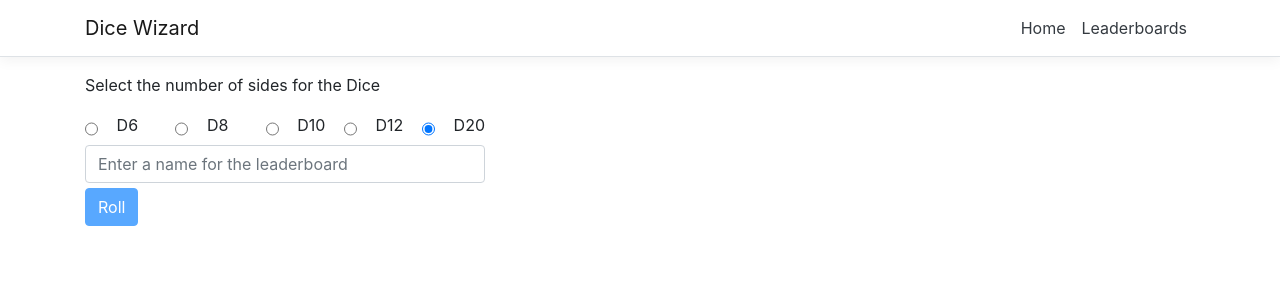
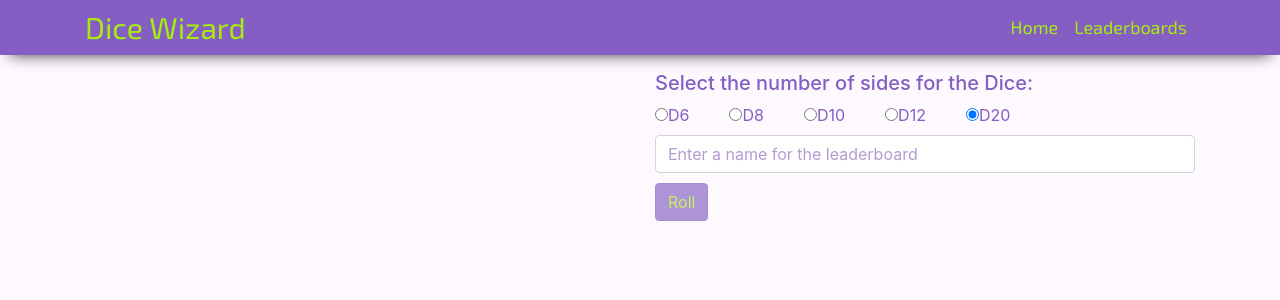
Before and after one commit to justinwetzel/dice-wizard, an Angular app in the folder dice-wizard/ClientApp/: page / in a window 1280 px wide. Shown: the top 300 px of the page. Built offline with nearby package versions, Linux system fonts and the light colour scheme.

Commit message:
Add first round of styling

```diff
--- a/dice-wizard/ClientApp/src/app/app.component.html
+++ b/dice-wizard/ClientApp/src/app/app.component.html
@@ -1,4 +1,4 @@
-<body>
+<body class="site-background">
   <app-nav-menu></app-nav-menu>
   <div class="container">
     <router-outlet></router-outlet>
--- a/dice-wizard/ClientApp/src/app/dice-roller/dice-roller.component.css
+++ b/dice-wizard/ClientApp/src/app/dice-roller/dice-roller.component.css
@@ -1,3 +1,7 @@
 .button-border{
     border: 1px solid black;
 }
+
+::placeholder {
+    color: #B39CD0;
+}
--- a/dice-wizard/ClientApp/src/app/dice-roller/dice-roller.component.html
+++ b/dice-wizard/ClientApp/src/app/dice-roller/dice-roller.component.html
@@ -1,21 +1,35 @@
-<div id=radio_input_for_sides_of_dice>
-    <p>Select the number of sides for the Dice</p>
-        <div class="flex-row d-flex justify-content-between w400" role="group">
-            <input [(ngModel)]="numberOfSides" type="radio" id="D6" name="dice" [value]="6">
+<div class="row">
+    <div class="col-sm">
+    </div>
+    <div class="col-sm font-primary" id=radio_input_for_sides_of_dice>
+        <h5>Select the number of sides for the Dice:</h5>
+            <div class="flex-row d-flex" role="group">
+                <div class="padding-right-40">
+                    <input class="padding-right-5" [(ngModel)]="numberOfSides" type="radio" id="D6" name="dice" [value]="6">
                     <label for="D6">D6</label><br>
-            <input [(ngModel)]="numberOfSides" type="radio" id="D8" name="dice" [value]="8">
+                </div>
+                <div class="padding-right-40">
+                    <input class="padding-right-5" [(ngModel)]="numberOfSides" type="radio" id="D8" name="dice" [value]="8">
                     <label for="D8">D8</label><br>
-            <input [(ngModel)]="numberOfSides" type="radio" id="D10" name="dice" [value]="10">
+                </div>
+                <div class="padding-right-40">
+                    <input class="padding-right-5" [(ngModel)]="numberOfSides" type="radio" id="D10" name="dice" [value]="10">
                     <label for="D10">D10</label>
-            <input [(ngModel)]="numberOfSides" type="radio" id="D12" name="dice" [value]="12">
+                </div>
+                <div class="padding-right-40">
+                    <input class="padding-right-5" [(ngModel)]="numberOfSides" type="radio" id="D12" name="dice" [value]="12">
                     <label for="D12">D12</label>
-            <input [(ngModel)]="numberOfSides" type="radio" id="D20" name="dice" [value]="20">
+                </div>
+                <div>
+                    <input class="padding-right-5" [(ngModel)]="numberOfSides" type="radio" id="D20" name="dice" [value]="20">
                     <label for="D20">D20</label>
                 </div>
-    <div class="w400">
+            </div>
+        <div class="margin-bottom-5">
             <input [(ngModel)]="name" type="text" class="form-control" placeholder="Enter a name for the leaderboard">
         </div>
         <div class="padding-top-5">
-    <button [routerLink]="['/leaderboard']" (click)="rollDice()" [disabled]="name === null || name === undefined" type="button" class="btn btn-primary">Roll</button>
+        <button [routerLink]="['/leaderboard']" (click)="rollDice()" [disabled]="canRoll === false" type="button" class="btn btn-theme">Roll</button>
         </div>
     </div>
+</div>
--- a/dice-wizard/ClientApp/src/app/dice-roller/dice-roller.component.ts
+++ b/dice-wizard/ClientApp/src/app/dice-roller/dice-roller.component.ts
@@ -21,4 +21,8 @@ export class DiceRollerComponent implements OnInit {
     roll.diceRoll = Math.floor(Math.random() * this.numberOfSides) + 1;
     this.homeService.diceRolls.push(roll);
   }
+
+  get canRoll(): boolean {
+    return this.name !== null && this.name !== undefined && this.name !== '';
+  }
 }
--- a/dice-wizard/ClientApp/src/app/leaderboard/leaderboard.component.css
+++ b/dice-wizard/ClientApp/src/app/leaderboard/leaderboard.component.css
@@ -1,3 +1,21 @@
-.border-bottom {
-    border-bottom: 1px solid lightgray;
+.grid-item-border {
+    border-bottom: 1px solid #B39CD0;
 }
+
+.grid-header {
+  background-color: #845EC2;
+  color: #A8EB12;
+}
+
+.grid-item {
+    color: #845EC2;
+}
+
+.leaderboard-container {
+    border: 1px solid #B39CD0;
+    border-radius: 5px;
+}
+
+.leaderboard-box-shadow {
+    box-shadow: 10px 10px 5px -5px rgba(0,0,0,0.50);
+}
--- a/dice-wizard/ClientApp/src/app/leaderboard/leaderboard.component.html
+++ b/dice-wizard/ClientApp/src/app/leaderboard/leaderboard.component.html
@@ -1,9 +1,12 @@
-<div class="d-flex flex-row justify-content-start card padding-5 bg-light">
-    <div class="col-2">Name</div>
-    <div class="col">Roll</div>
+<div class="leaderboard-container" [class.leaderboard-box-shadow]="homeService.diceRolls.length > 0">
+    <div class="d-flex flex-row justify-content-start padding-5 grid-header">
+        <div class="col-2">Name</div>
+        <div class="col">Roll</div>
+    </div>
+    <div *ngFor="let roll of homeService.diceRolls; let index = index"
+    class="d-flex flex-row padding-5 justify-content-start grid-item"
+    [class.grid-item-border]="homeService.diceRolls.length > 1 && index !== homeService.diceRolls.length - 1">
+        <div class="col-2">{{ roll.name }}</div>
+        <div class="col">{{ roll.diceRoll }}</div>
+    </div>
 </div>
-<div *ngFor="let roll of homeService.diceRolls"
-class="d-flex flex-row padding-5 justify-content-start border-bottom">
-    <div class="col-2">{{ roll.name }}</div>
-    <div class="col">{{ roll.diceRoll }}</div>
-</div>
--- a/dice-wizard/ClientApp/src/app/leaderboard/leaderboard.component.ts
+++ b/dice-wizard/ClientApp/src/app/leaderboard/leaderboard.component.ts
@@ -1,5 +1,4 @@
 import { Component, OnInit } from '@angular/core';
-import { DiceRoll } from '../models/dice-roll.model';
 import { HomeService } from '../home/home.component.service';
 
 @Component({
@@ -13,5 +12,4 @@ export class LeaderboardComponent implements OnInit {
   ngOnInit() {
     this.homeService.diceRolls.sort((a, b) => 0 - (a.diceRoll > b.diceRoll ? 1 : -1));
   }
-
 }
--- a/dice-wizard/ClientApp/src/app/nav-menu/nav-menu.component.css
+++ b/dice-wizard/ClientApp/src/app/nav-menu/nav-menu.component.css
@@ -2,6 +2,16 @@ a.navbar-brand {
   white-space: normal;
   text-align: center;
   word-break: break-all;
+  color: #A8EB12;
+  font-family: 'Exo 2', sans-serif;
+  font-weight: normal;
+  font-style: normal;
+  font-size: 30px;
+}
+
+nav.navbar {
+  padding-top: 0px;
+  padding-bottom: 0px;
 }
 
 html {
@@ -14,5 +24,21 @@ html {
 }
 
 .box-shadow {
-  box-shadow: 0 .25rem .75rem rgba(0, 0, 0, .05);
+  box-shadow: 0 10px 15px -10px rgba(0,0,0,0.75);
 }
+
+.bg-purple-nav {
+  background-color: #845EC2;
+}
+
+.navbar-light .navbar-nav .nav-link {
+  color: #A8EB12;
+  font-family: 'Exo 2', sans-serif;
+  font-weight: normal;
+  font-style: normal;
+  font-size: 18px;
+}
+
+.navbar-light .navbar-nav .nav-link:hover, a.navbar-brand:hover {
+  color: #FEF9FF;
+}
--- a/dice-wizard/ClientApp/src/app/nav-menu/nav-menu.component.html
+++ b/dice-wizard/ClientApp/src/app/nav-menu/nav-menu.component.html
@@ -1,6 +1,6 @@
 <header>
   <nav
-    class="navbar navbar-expand-sm navbar-toggleable-sm navbar-light bg-white border-bottom box-shadow mb-3"
+    class="navbar navbar-expand-sm navbar-toggleable-sm box-shadow navbar-light mb-3 bg-purple-nav padding-bottom-0"
   >
     <div class="container">
       <a class="navbar-brand" [routerLink]="['/']">Dice Wizard</a>
@@ -25,10 +25,10 @@
             [routerLinkActive]="['link-active']"
             [routerLinkActiveOptions]="{ exact: true }"
           >
-            <a class="nav-link text-dark" [routerLink]="['/']">Home</a>
+            <a class="nav-link" [routerLink]="['/']">Home</a>
           </li>
           <li class="nav-item" [routerLinkActive]="['link-active']">
-            <a class="nav-link text-dark" [routerLink]="['/leaderboard']"
+            <a class="nav-link" [routerLink]="['/leaderboard']"
               >Leaderboards</a
             >
           </li>
--- a/dice-wizard/ClientApp/src/index.html
+++ b/dice-wizard/ClientApp/src/index.html
@@ -7,6 +7,7 @@
 
     <meta name="viewport" content="width=device-width, initial-scale=1" />
     <link rel="icon" type="image/x-icon" href="favicon.ico" />
+    <link href="https://fonts.googleapis.com/css?family=Exo+2&display=swap" rel="stylesheet">
   </head>
   <body>
     <app-root>Loading...</app-root>
--- a/dice-wizard/ClientApp/src/styles.css
+++ b/dice-wizard/ClientApp/src/styles.css
@@ -1,18 +1,23 @@
 /* You can add global styles to this file, and also import other style files */
 
 /* Provide sufficient contrast against white background */
-a {
-  color: #0366d6;
+html, body {
+  height: 100vh;
+  margin: 0px;
 }
 
-code {
-  color: #e01a76;
+.font-primary {
+  color: #845EC2 !important;
 }
 
-.btn-primary {
-  color: #fff;
-  background-color: #1b6ec2;
-  border-color: #1861ac;
+.btn-theme {
+  color: #A8EB12;
+  background-color: #845EC2;
+  border-color: #794CC4;
+}
+
+.btn-theme:hover {
+  color: #FEF9FF;
 }
 
 .w400{
@@ -26,3 +31,23 @@ code {
 .padding-5 {
   padding: 5px;
 }
+
+.padding-bottom-0 {
+  padding-bottom: 0px;
+}
+
+.padding-right-5 {
+  padding-right: 5px;
+}
+
+.padding-right-40 {
+  padding-right: 40px;
+}
+
+.margin-bottom-5 {
+  margin-bottom: 5px;
+}
+
+.site-background {
+  background-color: #FEF9FF;
+}
```
Lines whose indentation alone changed are shown as unchanged.
